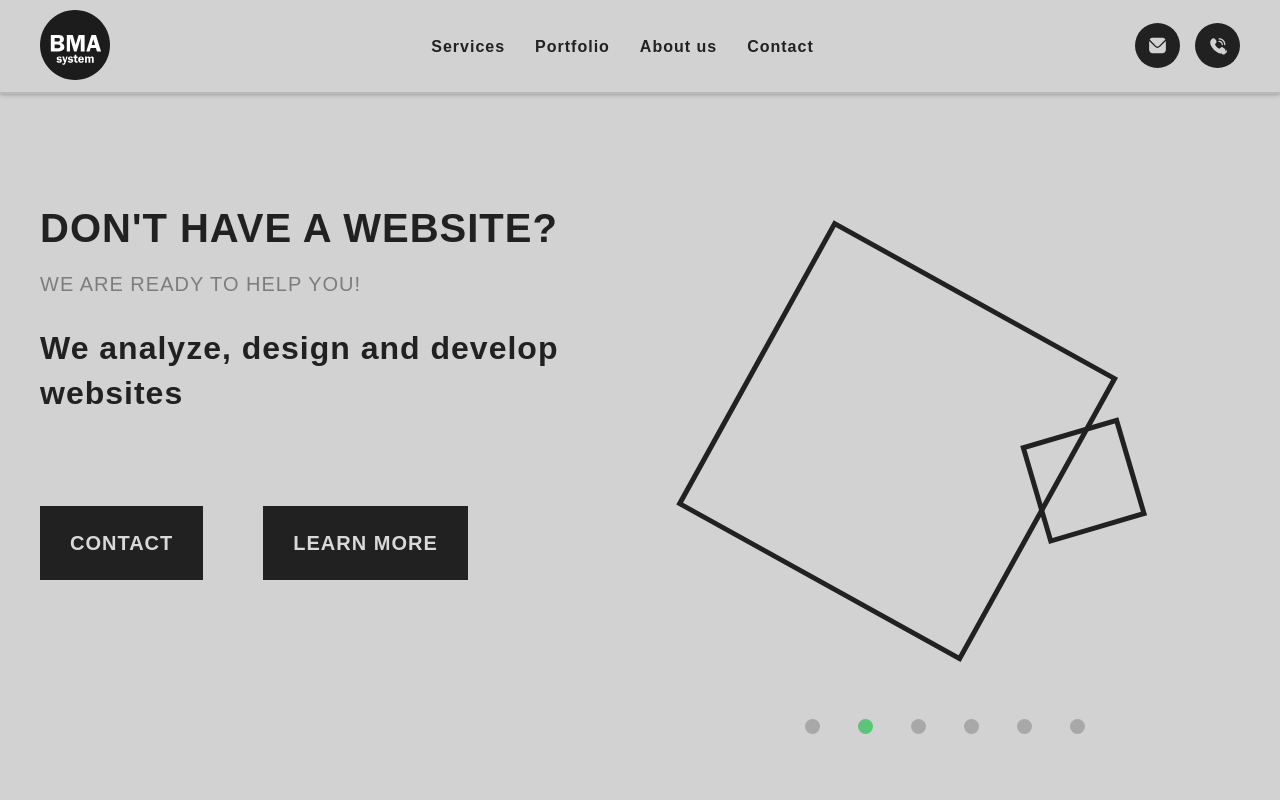
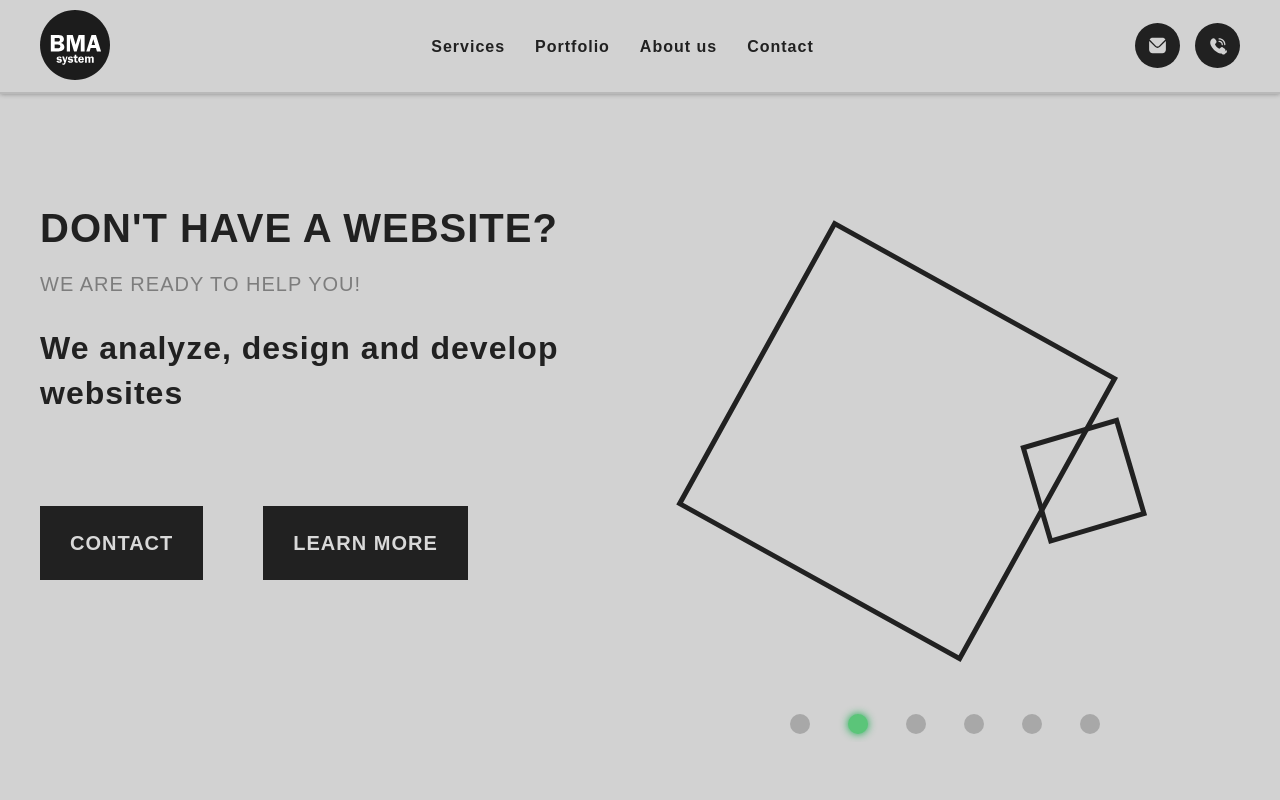
Before and after one commit to puffynNeroun/BMA, a plain HTML site: page index.html in a window 1280 px wide. Shown: the top 800 px of the page. Drawn offline with nearby package versions, Linux system fonts and the light colour scheme.

Commit message:
add shadow

```diff
--- a/styles/components/swiper.css
+++ b/styles/components/swiper.css
@@ -11,10 +11,10 @@ display: flex;
     gap: 30px;
 }
 .swiper-pagination-bullet {
-    width: 15px;
-    height: 15px;
+
+    padding: 10px;
 }
 .swiper-pagination-bullet-active {
 background: rgb(91, 197, 121);
-
+    box-shadow: 0 0 8px 0 rgb(17, 169, 73);
 }
```
